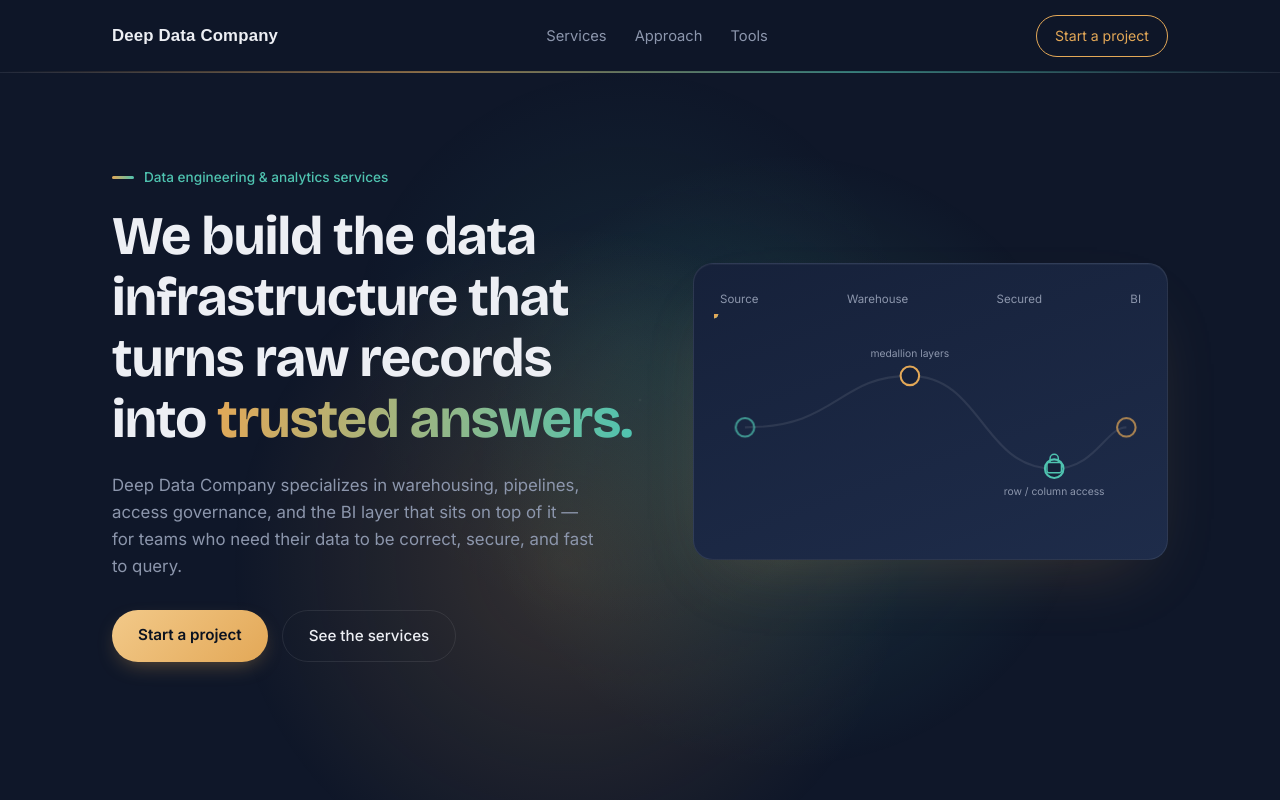
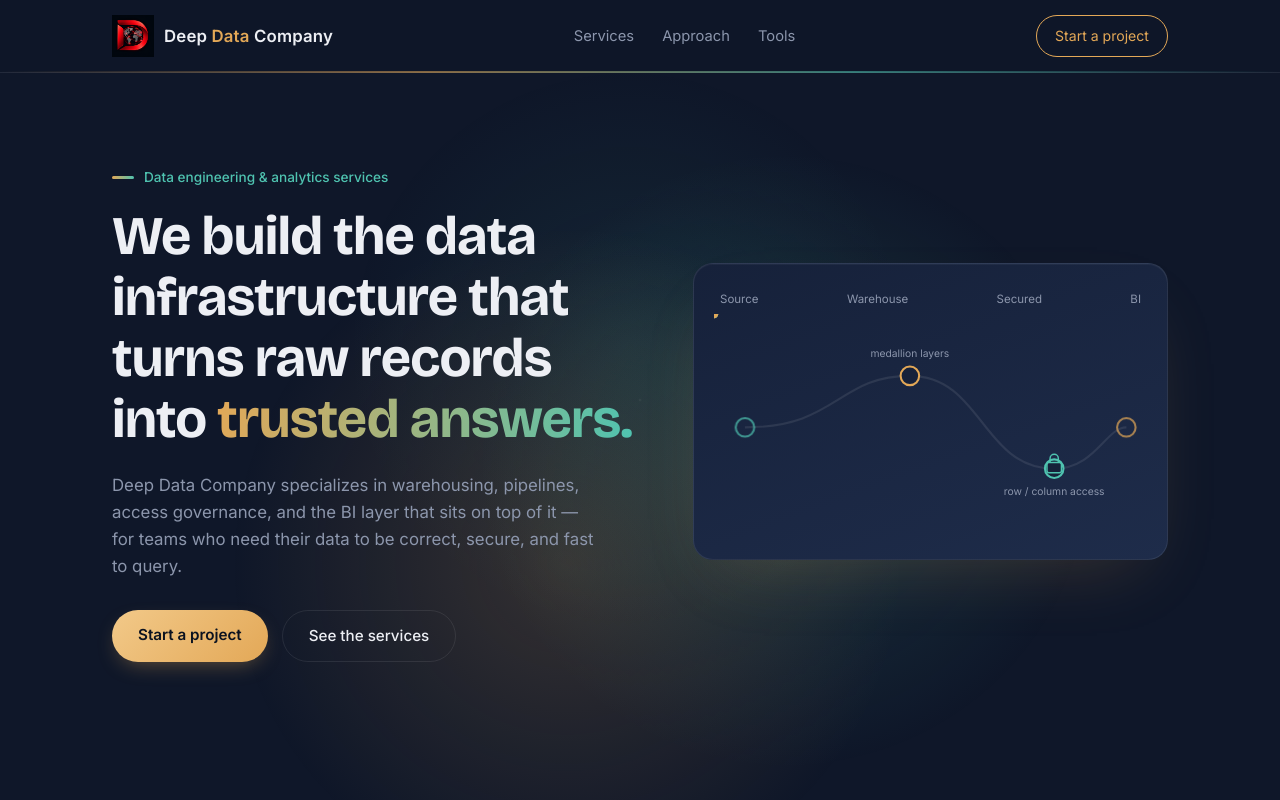
Before and after one commit to deepdatacompany/deepdatacompany, a plain HTML site: page index.html in a window 1280 px wide. Shown: the top 800 px of the page. Drawn offline with nearby package versions, Linux system fonts and the light colour scheme.

Commit message:
Update index.html with logo info

```diff
--- a/index.html
+++ b/index.html
@@ -121,6 +121,29 @@
     transition:background .18s ease, color .18s ease;
   }
   .nav-cta:hover{background:var(--gold); color:var(--navy-0);}
+
+
+  /* ---------- BRAND LOGO ---------- */
+  .brand{
+    display:flex;
+    align-items:center;
+    gap:10px;
+    text-decoration:none;
+    color:var(--text);
+  }
+  .brand-logo{
+    width:42px;
+    height:42px;
+    object-fit:contain;
+    flex:0 0 42px;
+  }
+  .brand-text{
+    font-family:'Inter',system-ui,sans-serif;
+    font-weight:600;
+    font-size:1.05rem;
+    letter-spacing:0.01em;
+  }
+  .brand-text .brand-accent{color:var(--gold);}
 
   /* ---------- HERO ---------- */
   .hero{
@@ -395,8 +418,17 @@
   }
   @media (max-width:520px){
     .wrap{padding:0 20px;}
+    .brand-logo{width:36px;height:36px;flex-basis:36px;}
+    .brand-text{font-size:.92rem;}
   }
 </style>
+
+  <meta name="description" content="Deep Data Company provides data engineering, data warehousing, security & governance, and business intelligence services.">
+  <meta name="theme-color" content="#0F1729">
+  <link rel="icon" type="image/png" sizes="48x48" href="/favicon.png">
+  <link rel="icon" type="image/png" sizes="32x32" href="/favicon-32.png">
+  <link rel="apple-touch-icon" sizes="180x180" href="/apple-touch-icon.png">
+  <link rel="canonical" href="https://deepdatacompany.com/">
 </head>
 <body>
 
@@ -404,7 +436,10 @@
 
 <header class="nav">
   <div class="wrap">
-    <div class="brand">Deep Data Company</div>
+    <a class="brand" href="/" aria-label="Deep Data Company home">
+      <img class="brand-logo" src="/favicon.png" alt="" width="42" height="42">
+      <span class="brand-text">Deep <span class="brand-accent">Data</span> Company</span>
+    </a>
     <ul class="nav-links">
       <li><a href="#services">Services</a></li>
       <li><a href="#approach">Approach</a></li>
```
